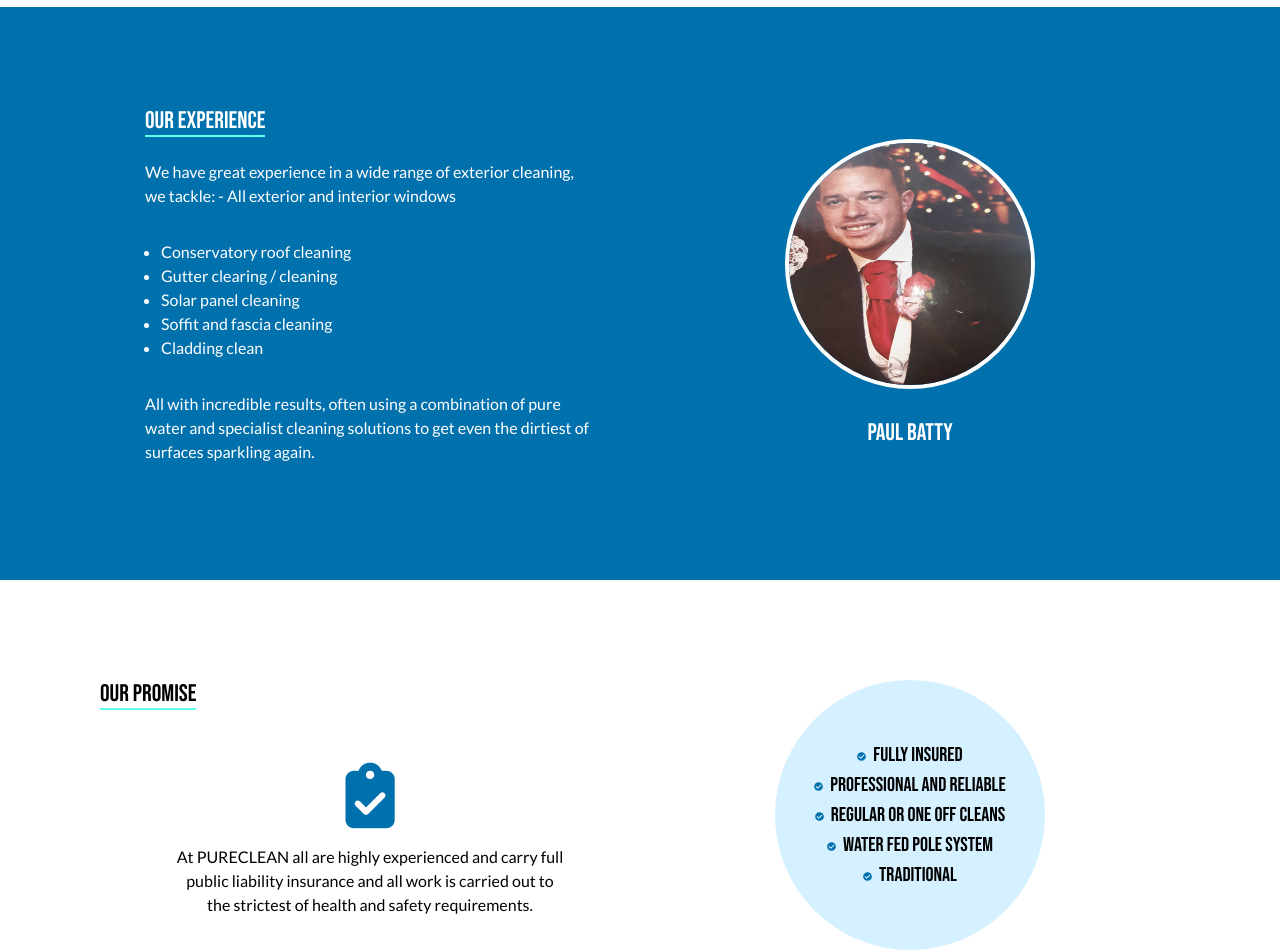
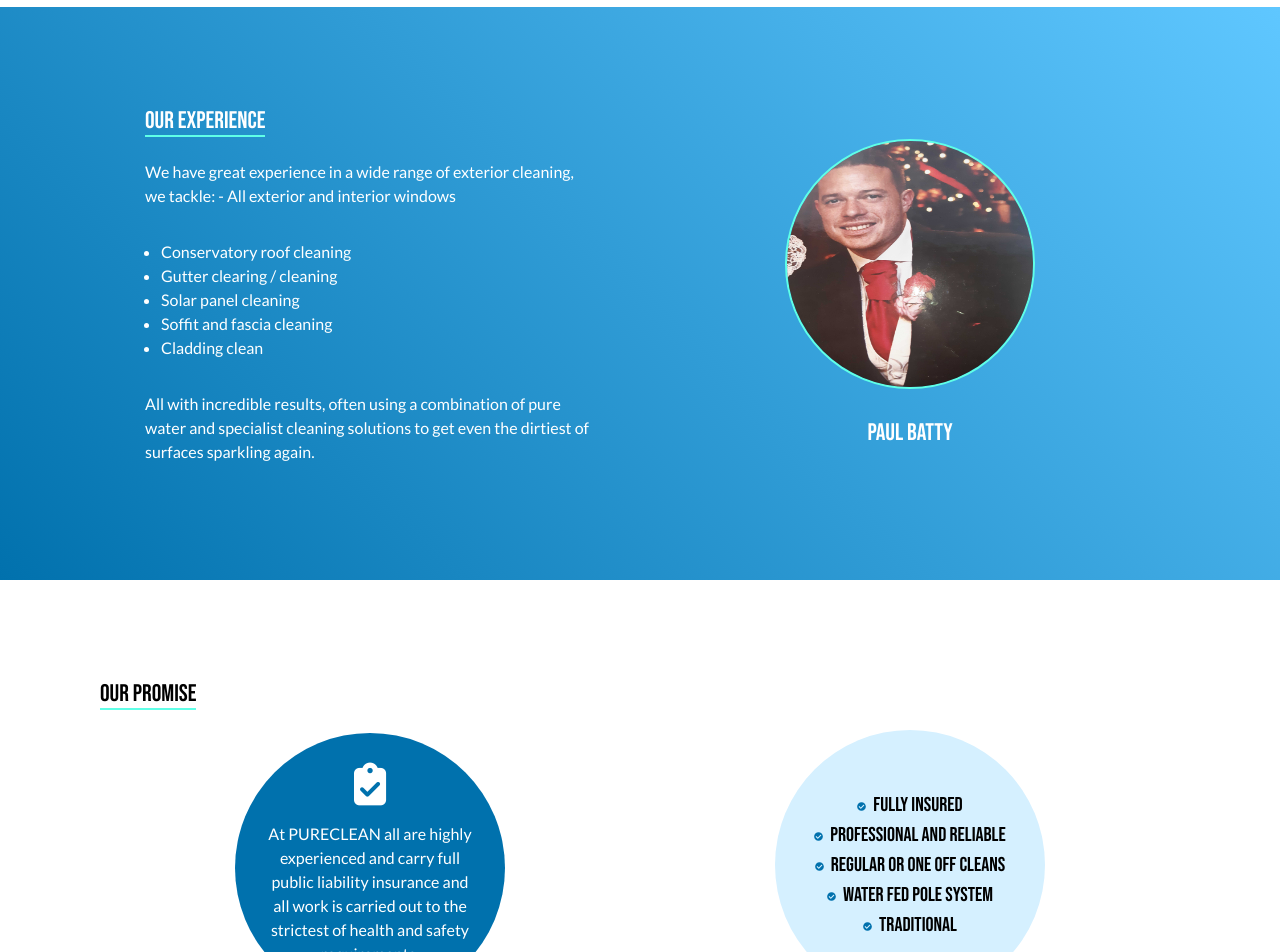
Before and after one commit to simon-a-walton/pure-clean, a React (Create React App) app: page /about in a window 1280 px wide. Shown: the part 820-1772 px from the top of the page. Built offline with nearby package versions, Linux system fonts and the light colour scheme.

Commit message:
updated styling of the ABOUT page in particular adding linear-gradient and adjusting the layout of the bottom container

```diff
--- a/src/pages/About.jsx
+++ b/src/pages/About.jsx
@@ -2,7 +2,6 @@ import React from "react";
 import { css } from "glamor";
 import { colors } from "../constants/styleConstants";
 import { bottomBorder } from "../constants/styleRules";
-import Van from "../images/van.jpeg";
 import Cleaner from "../images/cleaner.jpg";
 import Paul from "../images/Paul.jpg";
 import AboutComponent from "../components/AboutComponent";
@@ -10,14 +9,17 @@ import Check from "../images/check.svg";
 
 const titleStyle = css({
   textAlign: 'center',
-  backgroundColor: colors.darkBlue,
+  background: `linear-gradient(45deg, ${colors.darkBlue}, ${colors.mainBlue})`,
   color: 'white',
   padding: '24px'
 });
 
 const imageContainer = css({
   margin: 'auto',
-  textAlign: 'center'
+  textAlign: 'center',
+   '@media(max-width: 992px)': {
+    margin: '40px auto'
+  }
 });
 
 const textContainer = css({
@@ -55,17 +57,23 @@ const imageSize = css({
 });
 
 const bottomContainer = css({
+  margin: 'auto',
+  background: colors.darkBlue,
+  height: '270px',
+  maxWidth: '270px',
+  borderRadius: '50%',
   padding: '30px',
   textAlign: 'center',
   '@media(max-width: 992px)': {
-    display: 'block'
+    display: 'block',
+    margin: '20px auto'
   }
 });
 
 
 const About = () => {
   return (
-    <div className="about">
+    <div>
       <div  {...titleStyle}>
         <h2>
           <span {...bottomBorder}>Welcome to PureClean</span>
@@ -107,8 +115,8 @@ const About = () => {
         </div>
       </AboutComponent>
       <AboutComponent
-        bgColor={colors.darkBlue}
         color='white'
+        bgColor='linear-gradient(45deg, #0171AD, #5FC7FF)'
       >
       <div {...textContainer}>
         <h4 {...headingStyle}>
@@ -137,7 +145,7 @@ const About = () => {
               width: '250px',
               borderRadius: '50%',
               marginBottom: '30px',
-              border: '4px solid white'
+              border: `2px solid ${colors.green}`
               })}
               alt="PureClean Paul Batty" />
           <h4>
@@ -149,21 +157,21 @@ const About = () => {
         bgColor='white'
         color='black'
       >
-        <div>
+        <div {...css({'@media(max-width: 992px)':{paddingBottom:'24px'}})}>
           <h4 {...headingStyle}>
             <span {...bottomBorder}>OUR PROMISE</span>
           </h4>
-          <div {...textContainer} {...bottomContainer}>
+          <div {...bottomContainer}>
             <div>
-              <i className={`fas fa-clipboard-check ${css({fontSize: 'calc(40px + 2vw)', paddingBottom: '16px', color: colors.darkBlue, '@media(max-width: 992px)':{paddingBottom:'24px'}})}`}/>
+              <i className={`fas fa-clipboard-check ${css({fontSize: 'calc(30px + 1vw)', paddingBottom: '16px', color: 'white', '@media(max-width: 992px)':{paddingBottom:'24px'}})}`}/>
             </div>
-              <p {...css({margin: 'auto 0'})}>
+              <p {...css({margin: 'auto 0', color: 'white'})}>
                 At PURECLEAN all are highly experienced and carry full public liability
                 insurance and all work is carried out to the strictest of health and safety requirements.
               </p>
           </div>
         </div>
-          <div {...css({textAlign: 'center'})}>
+        <div {...css({textAlign: 'center', marginTop: '50px','@media(max-width: 992px)':{padding:'24px 0', marginTop: '0'}})}>
           <ul {...listStyle}>
             <li>Fully insured </li>
             <li>Professional and reliable </li>
```
Lines whose indentation alone changed are shown as unchanged.
